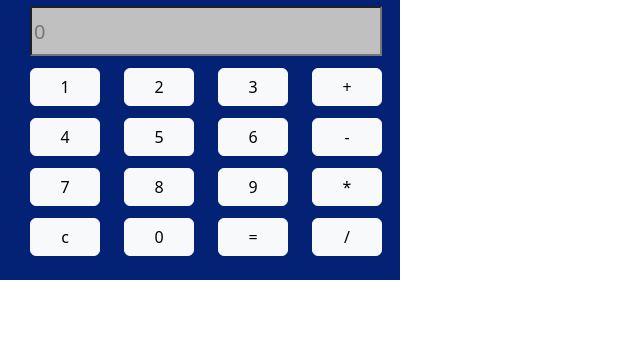
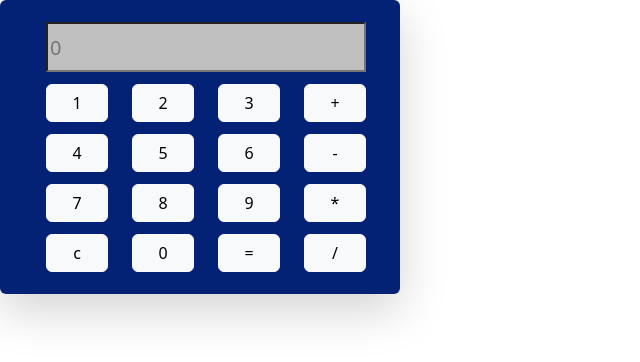
Before and after one commit to FernandoSarandy/UdemyCalculadora, a plain HTML site: page index.html in a window 1280 px wide. Shown: the whole page, without its empty margins (0-640 px from the left). Drawn offline with nearby package versions, Linux system fonts and the light colour scheme.

Commit message:
add mais coisa

```diff
--- a/calc.css
+++ b/calc.css
@@ -1,3 +1,3 @@
-#main{width: 400px; height: 280px; background-color: rgb(3, 34, 117);}
+#main{width: 400px; background-color: rgb(3, 34, 117);}
 input{font-size: 20px; margin: 6px; width: 100%;}
 #campoNumero{width: 93%; height: 50px; background-color: silver;}
--- a/index.html
+++ b/index.html
@@ -11,7 +11,7 @@
   <title>Document</title>
 </head>
 <body>
-  <div id="main">
+  <div id="main" class="shadow-lg p-3 mb-5 rounded">
     <form name="f" class="px-4">
       <div class = "row">
         <div class = "col-12">
```
